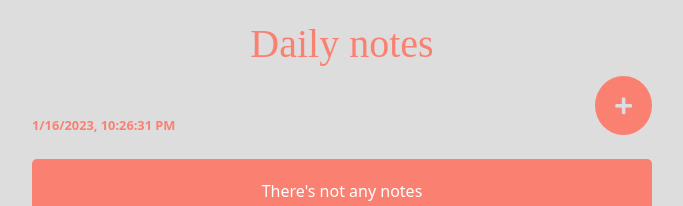
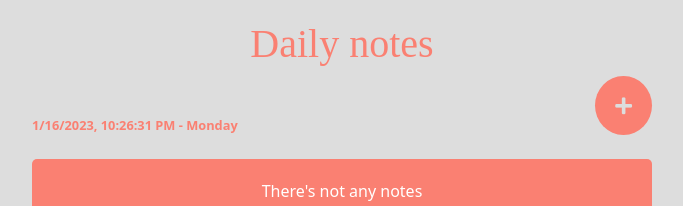
Before and after one commit to arman-ebrahimi/notes-todos, a React (Create React App) app: page / in a window 1280 px wide. Shown: the top 206 px of the page, without its empty margins (298-981 px from the left). Built offline with nearby package versions, Linux system fonts and the light colour scheme.

Commit message:
Weekday is added

```diff
--- a/src/pages/notesList.js
+++ b/src/pages/notesList.js
@@ -20,7 +20,7 @@ export const NotesList = () => {
     return(
         <>
             <h1>Daily notes</h1>
-            <div className="main-menu"><span>{nowDate}</span><button className="fa fa-plus" onClick={() => navigate("/notation")}></button></div>
+            <div className="main-menu"><span>{nowDate} - {new Date().toLocaleString('en-us', {  weekday: 'long' })}</span><button className="fa fa-plus" onClick={() => navigate("/notation")}></button></div>
             <div className="notes-box mt-4">
                 {allNotes.map((item, index) => {
                     return(
```
